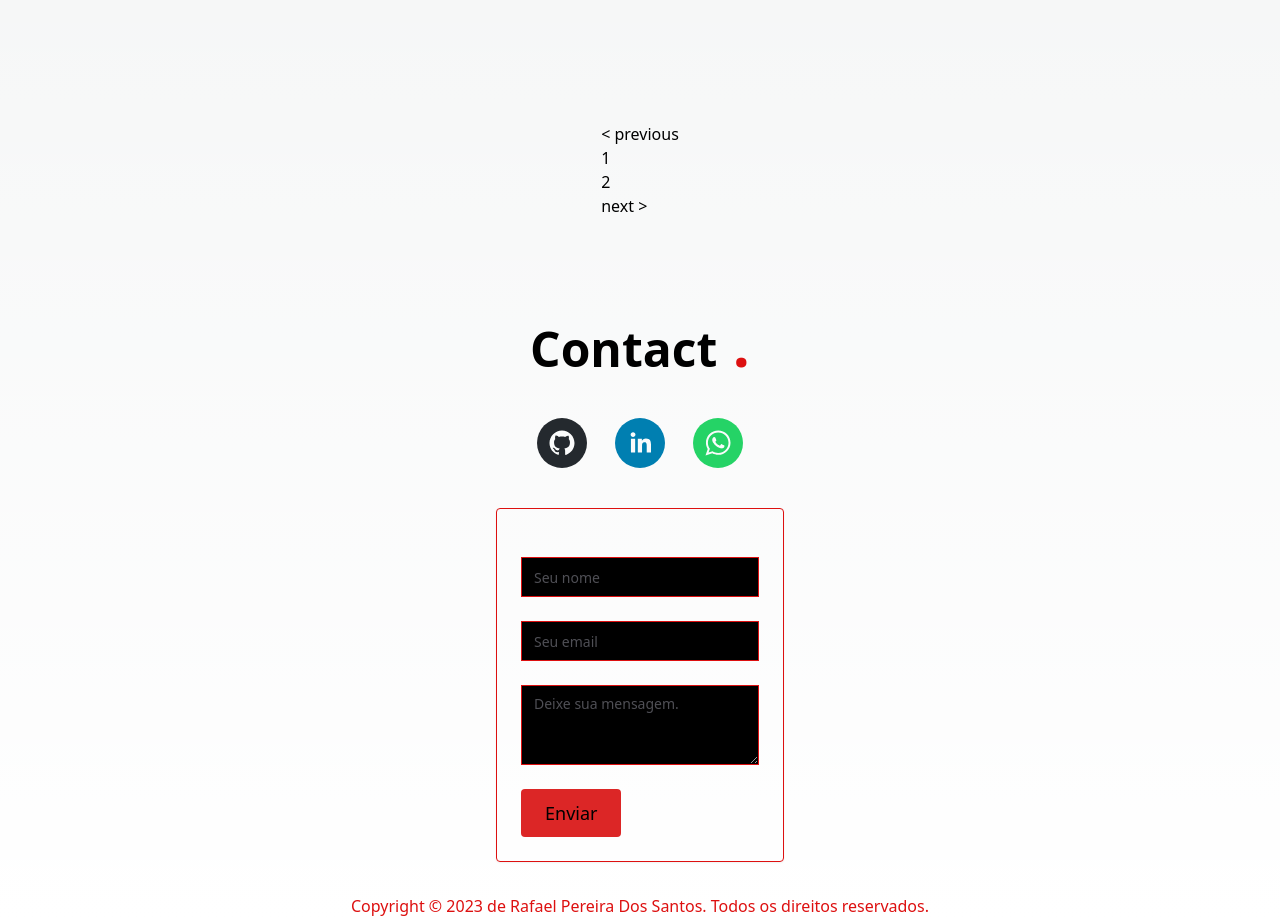
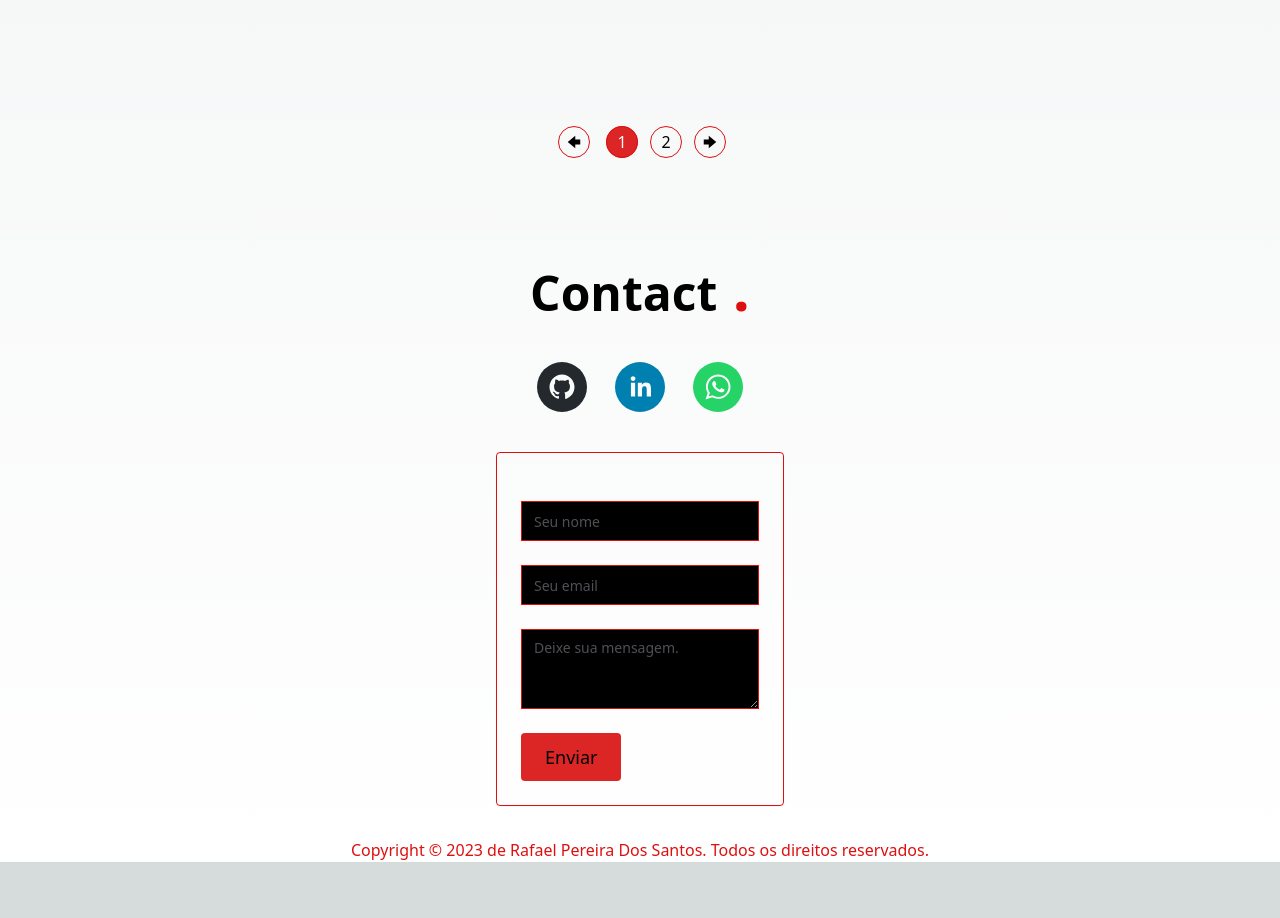
Before and after one commit to rafaelsantos01/portifolio-react, a Next.js app: page / in a window 1280 px wide. Shown: the part 3260-4178 px from the top of the page. After the commit the page ends 4122 px from the top, so only its background shows below. Built offline with nearby package versions, Linux system fonts and the light colour scheme.

Commit message:
adição manual contador

```diff
--- a/src/components/pages/projects/myProjexts.tsx
+++ b/src/components/pages/projects/myProjexts.tsx
@@ -41,15 +41,13 @@ export default function MyProjects() {
     },
   ];
 
+  const [currentPage, setCurrentPage] = useState(0);
   const itemsPerPage = 2;
-  const pageCount = Math.ceil(projectsData.length / itemsPerPage);
-
-  const [currentPage, setCurrentPage] = useState(0);
+  const pageCount = 2;
 
   const handlePageClick = ({ selected }: any) => {
     setCurrentPage(selected);
   };
-
   const startIndex = currentPage * itemsPerPage;
   const endIndex = startIndex + itemsPerPage;
   const displayedProjects = projectsData.slice(startIndex, endIndex);
@@ -77,15 +75,6 @@ export default function MyProjects() {
             {pageCount > 1 && (
               <div className="max-w-screen-md mx-auto">
                 <ReactPaginate
-                  breakLabel="..."
-                  nextLabel="next >"
-                  onPageChange={handlePageClick}
-                  pageRangeDisplayed={5}
-                  pageCount={pageCount}
-                  previousLabel="< previous"
-                  renderOnZeroPageCount={null}
-                />
-                {/* <ReactPaginate
                   className="flex items-center justify-center space-x-3"
                   previousLabel={<GoArrowLeft className="text-xl" />}
                   nextLabel={<GoArrowRight className="text-xl" />}
@@ -111,7 +100,7 @@ export default function MyProjects() {
                   nextLinkClassName={
                     "block w-8 h-8 leading-8 text-center rounded-full flex items-center justify-center border border-red-600 hover:bg-red-600 focus:outline-none focus:border-red-600  focus:border-red-600 focus:ring-opacity-50"
                   }
-                /> */}
+                />
               </div>
             )}
           </div>
```
